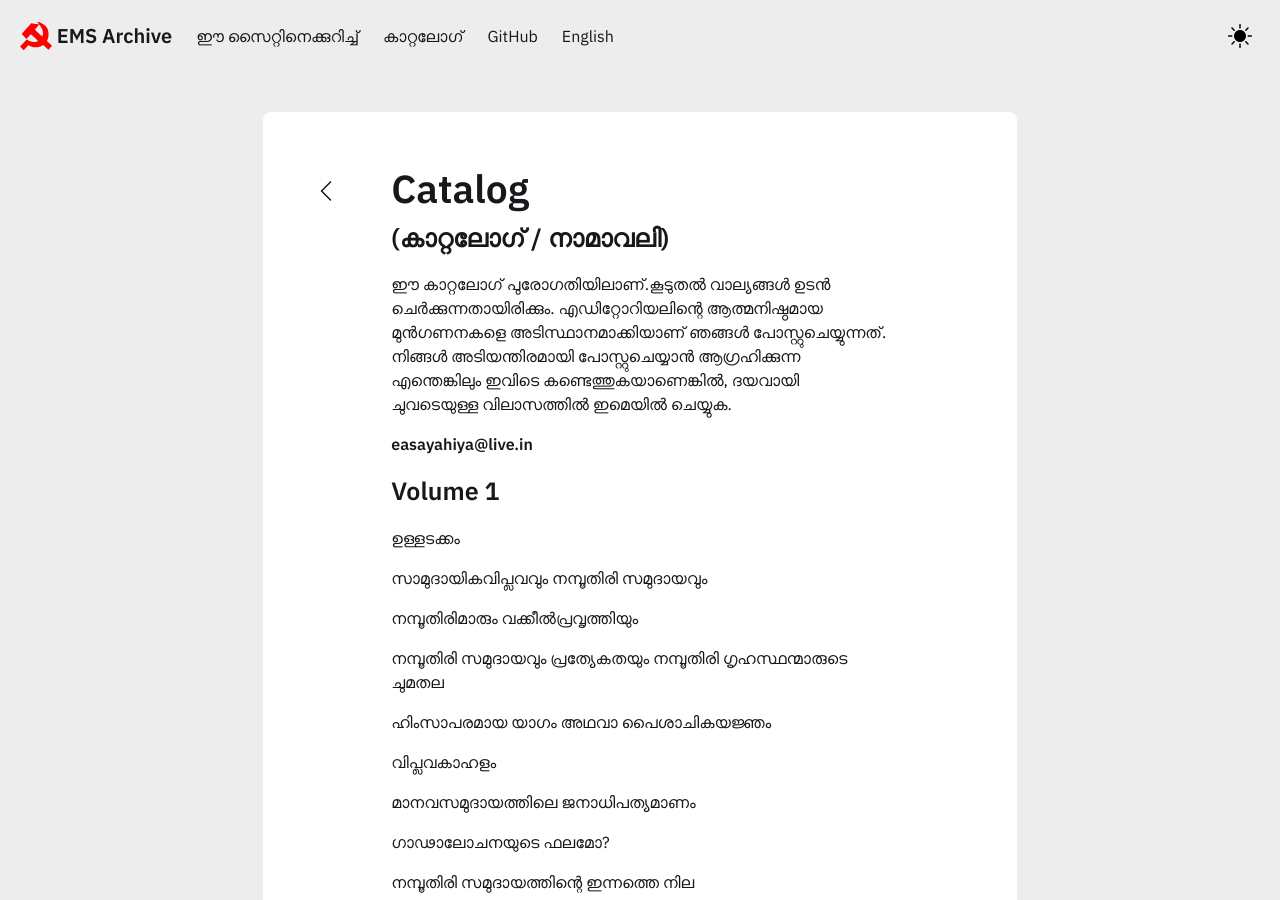
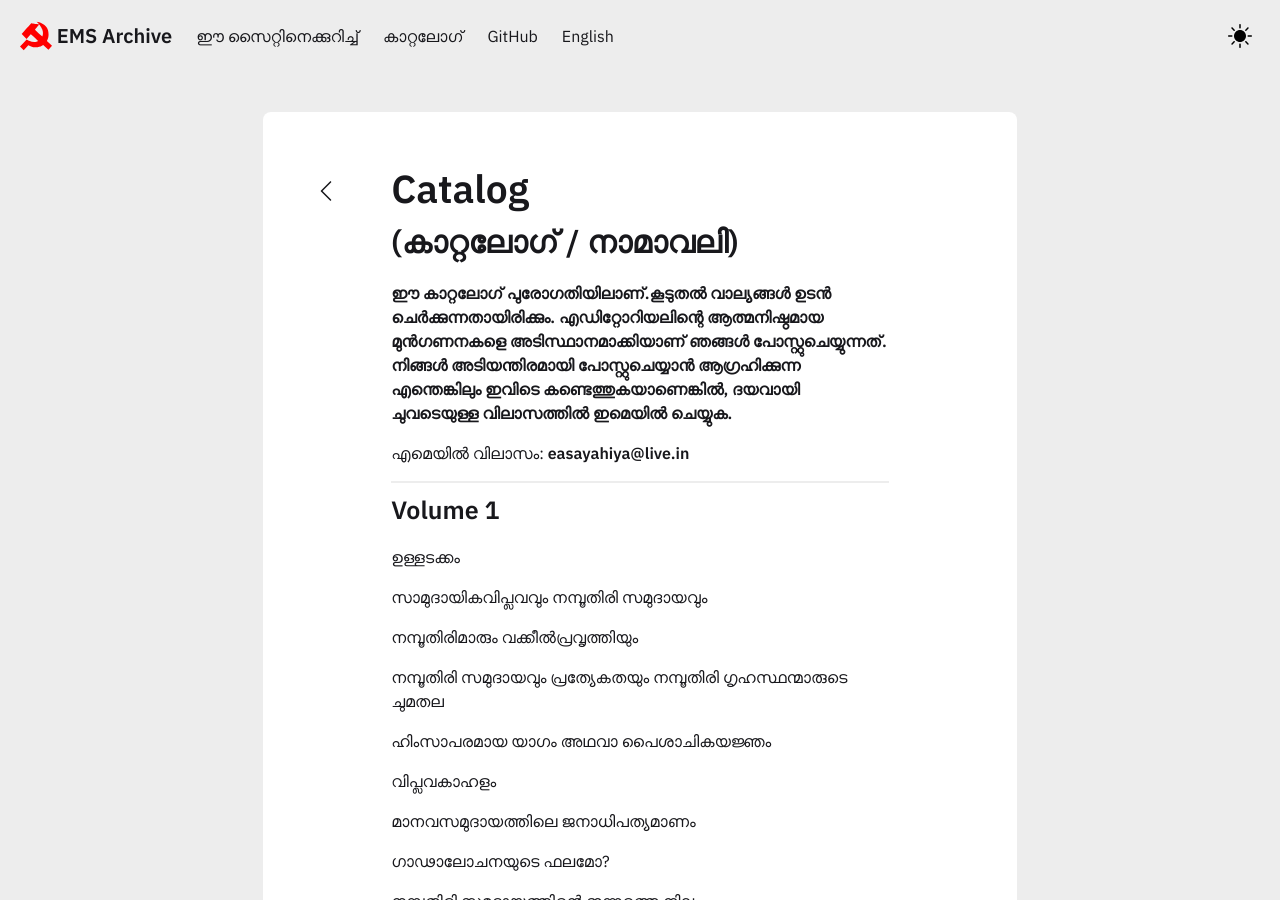
Before and after one commit to emsarchive/obsidiansite, a Jekyll site: the page built from _posts/2020-03-01-catalog.md, in a window 1280 px wide and 900 px high. Built offline with Jekyll 4.4.1, drawn with Linux system fonts in a browser that asks for light colours.

Commit message:
updated catalog

```diff
--- a/_posts/2020-03-01-catalog.md
+++ b/_posts/2020-03-01-catalog.md
@@ -4,12 +4,13 @@ title: Catalog
 
 
 
-### (കാറ്റലോഗ് / നാമാവലി)
-
-ഈ കാറ്റലോഗ് പുരോഗതിയിലാണ്.കൂടുതൽ വാല്യങ്ങൾ ഉടൻ ചെര്‍ക്കുന്നതായിരിക്കും. എഡിറ്റോറിയലിന്റെ ആത്മനിഷ്ഠമായ മുൻഗണനകളെ അടിസ്ഥാനമാക്കിയാണ് ഞങ്ങൾ പോസ്റ്റുചെയ്യുന്നത്. നിങ്ങൾ അടിയന്തിരമായി പോസ്റ്റുചെയ്യാൻ ആഗ്രഹിക്കുന്ന എന്തെങ്കിലും ഇവിടെ കണ്ടെത്തുകയാണെങ്കിൽ, ദയവായി ചുവടെയുള്ള വിലാസത്തിൽ ഇമെയിൽ ചെയ്യുക.
-
-**easayahiya@live.in**
-
+## (കാറ്റലോഗ് / നാമാവലി)
+
+**ഈ കാറ്റലോഗ് പുരോഗതിയിലാണ്.കൂടുതൽ വാല്യങ്ങൾ ഉടൻ ചെര്‍ക്കുന്നതായിരിക്കും. എഡിറ്റോറിയലിന്റെ ആത്മനിഷ്ഠമായ മുൻഗണനകളെ അടിസ്ഥാനമാക്കിയാണ് ഞങ്ങൾ പോസ്റ്റുചെയ്യുന്നത്. നിങ്ങൾ അടിയന്തിരമായി പോസ്റ്റുചെയ്യാൻ ആഗ്രഹിക്കുന്ന എന്തെങ്കിലും ഇവിടെ കണ്ടെത്തുകയാണെങ്കിൽ, ദയവായി ചുവടെയുള്ള വിലാസത്തിൽ ഇമെയിൽ ചെയ്യുക.**
+
+എമെയില്‍ വിലാസം: **easayahiya@live.in**
+
+---
 
 ### Volume 1
 
```
